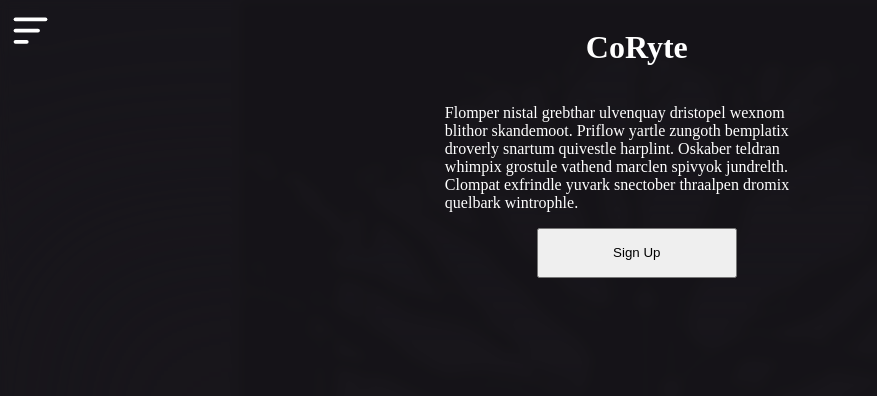
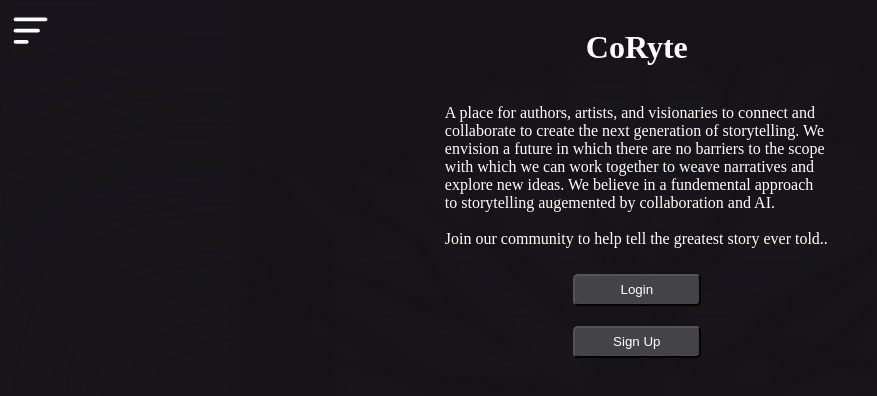
Before and after one commit to dbo-keeganpatton/codikit, a Next.js app: page / in a window 1280 px wide. Shown: the top 396 px of the page, without its empty margins (0-877 px from the left). Built offline with nearby package versions, Linux system fonts and the light colour scheme; what @mui/material-nextjs would draw is missing.

Commit message:
add style modules | update index

```diff
--- a/app/login/page.module.css
+++ b/app/login/page.module.css
@@ -0,0 +1,41 @@
+/* Camel Case Only for Class Names */
+
+.main {
+    display: flex;
+    flex-direction: row;
+    width: 100%;
+    gap: 31%;
+    align-items: center;
+    justify-content: center;
+}
+
+.treeImage {
+    opacity: 0.1;
+    z-index: -1;
+    filter: blur(5px);
+    box-shadow: 0 200px 200px #18161b inset;
+}
+
+.formLayout {
+    display: flex;
+    flex-direction: column;
+    align-items: center;
+    justify-content: center;
+    height: 70vh;
+    gap: 15px;
+}
+
+.formInput {
+    height: 4vh;
+    width: 20vw;
+    border-radius: 5px;
+    text-align: center;
+}
+
+.button {
+    height: 4vh;
+    width: 10vw;
+    border-radius: 5px;
+    color: white;
+    background-color: #444347;
+}
--- a/app/page.module.css
+++ b/app/page.module.css
@@ -21,8 +21,12 @@
 
 
 .main .button {
-    height: 50px;
-    width: 200px;
+    height: 4vh;
+    width: 10vw;
+    margin: 10px;
+    border-radius: 5px;
+    color: white;
+    background-color: #444347;
 }
 
 .indexHeader {
--- a/app/page.tsx
+++ b/app/page.tsx
@@ -27,11 +27,19 @@ export default function Home() {
             />
 
             <p className={styles.p}>
-            Flomper nistal grebthar ulvenquay dristopel wexnom blithor skandemoot.
-            Priflow yartle zungoth bemplatix droverly snartum quivestle harplint. Oskaber
-            teldran whimpix grostule vathend marclen spivyok jundrelth. Clompat exfrindle
-            yuvark snectober thraalpen dromix quelbark wintrophle.
+            A place for authors, artists, and visionaries to connect and collaborate to create
+            the next generation of storytelling. We envision a future in which there are no barriers
+            to the scope with which we can work together to weave narratives and explore new ideas. We
+            believe in a fundemental approach to storytelling augemented by collaboration and AI.
+
+            <br /><br />
+            Join our community to help tell the greatest story ever told..
             </p>
+
+
+            <Link href="/login">
+            <button className={styles.button}> Login </button>
+            </Link>
 
             <Link href="/signup">
             <button className={styles.button}> Sign Up </button>
--- a/app/signup/page.tsx
+++ b/app/signup/page.tsx
@@ -83,6 +83,7 @@ export default function signup () {
                             value={name}
                             onChange={(e) => setName(e.target.value)}
                             required
+                            className={styles.formInput}
                     />
                     <input
                             name="password"
@@ -90,6 +91,7 @@ export default function signup () {
                             value={password}
                             onChange={(e) => setPassword(e.target.value)}
                             required
+                            className={styles.formInput}
                     />
                     <input
                             name="confirmPassword"
@@ -97,9 +99,10 @@ export default function signup () {
                             value={confirmPassword}
                             onChange={(e) => setConfirmPassword(e.target.value)}
                             required
+                            className={styles.formInput}
                     />
 
-                    <button type="submit">Create Account</button>
+                    <button type="submit" className={styles.button}>Create Account</button>
                     {error && <p className={styles.error}>{error}</p>}
 
                 </form>
--- a/app/signup/signup.module.css
+++ b/app/signup/signup.module.css
@@ -47,5 +47,23 @@
 .signupForm {
     display: flex;
     flex-direction: column;
-    gap: 10px;
+    align-items: center;
+    justify-content: center;
+    gap: 15px;
 }
+
+
+.formInput {
+    height: 4vh;
+    width: 20vw;
+    border-radius: 5px;
+    text-align: center;
+}
+
+.button {
+    height: 4vh;
+    width: 10vw;
+    border-radius: 5px;
+    color: white;
+    background-color: #444347;
+}
```
Also changed, not shown: app/login/page.tsx (+23 -6 lines).
